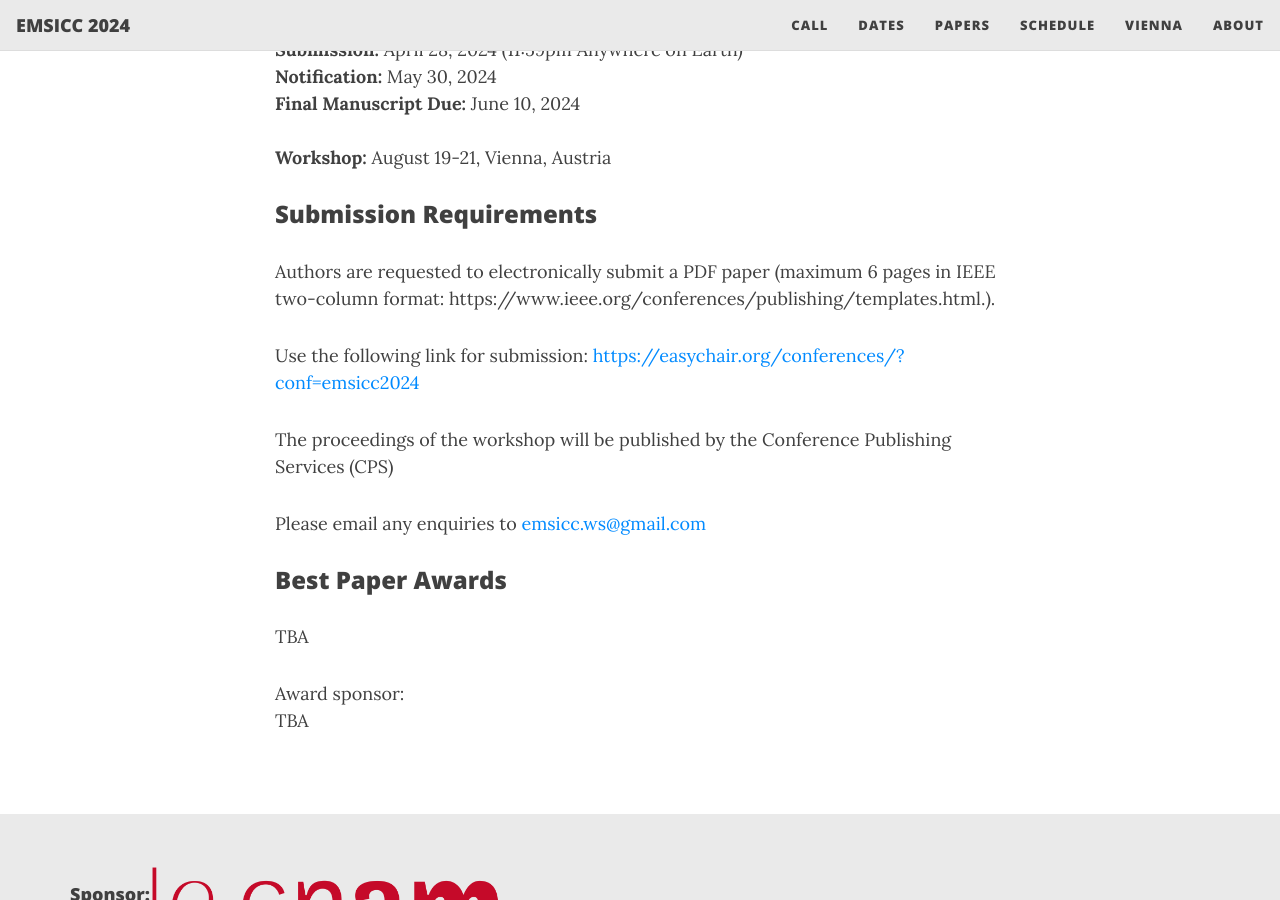
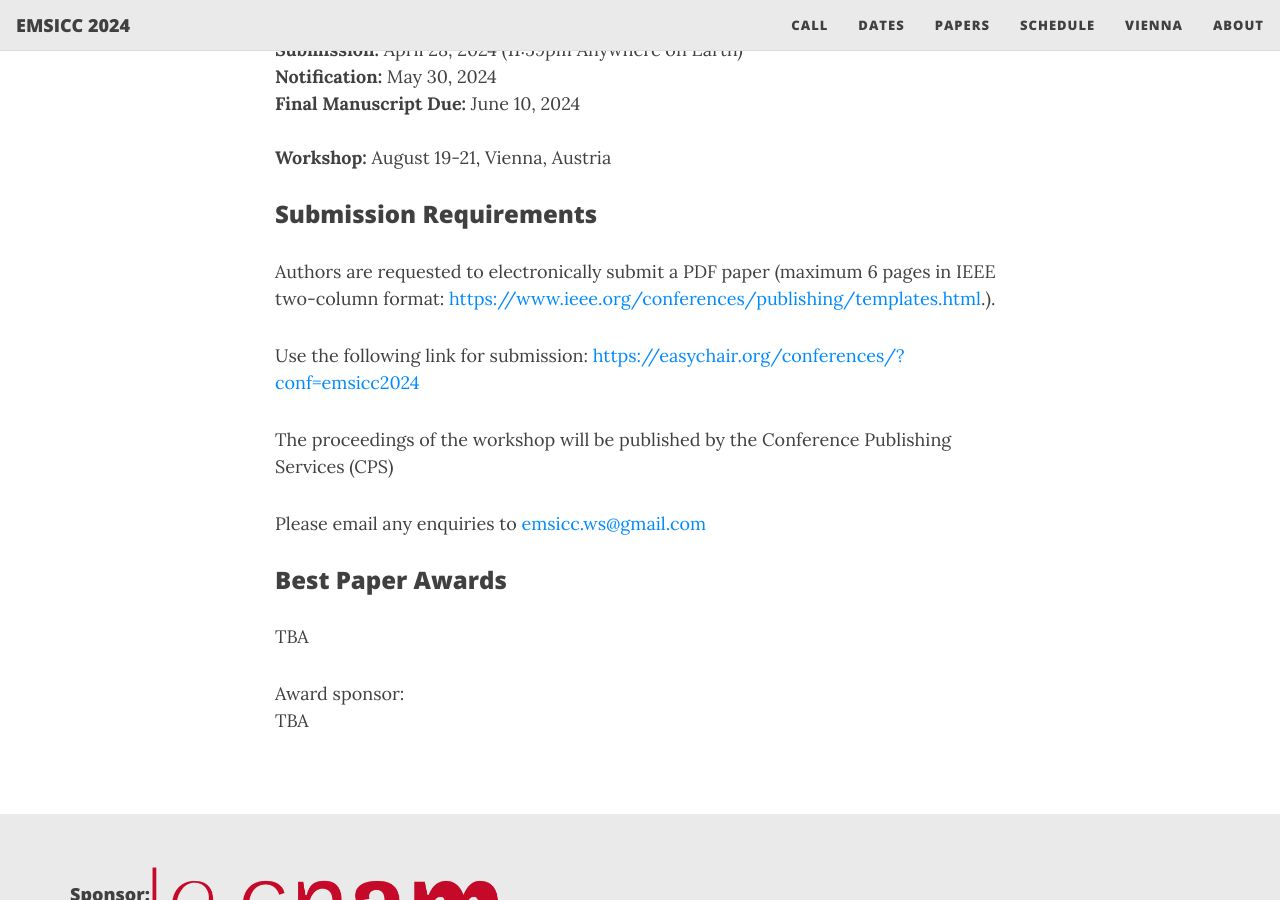
Before and after one commit to emsicc/2024, a Jekyll site: the page built from call.md, in a window 1280 px wide and 900 px high, scrolled down 1252 px. Built offline with Jekyll 4.4.1, drawn with Linux system fonts in a browser that asks for light colours; nearby versions of some CDN libraries; part of the change alters nothing that is shown.

```diff
--- a/call.md
+++ b/call.md
@@ -41,7 +41,7 @@ Prospective authors are invited to submit original, previously unpublished work,
 
 ### Submission Requirements
 
-Authors are requested to electronically submit a PDF paper (maximum 6 pages in IEEE two-column format: https://www.ieee.org/conferences/publishing/templates.html.).
+Authors are requested to electronically submit a PDF paper (maximum 6 pages in IEEE two-column format: [https://www.ieee.org/conferences/publishing/templates.html](https://www.ieee.org/conferences/publishing/templates.html).).
 
 Use the following link for submission: [https://easychair.org/conferences/?conf=emsicc2024](https://easychair.org/conferences/?conf=emsicc2024)
 
```
